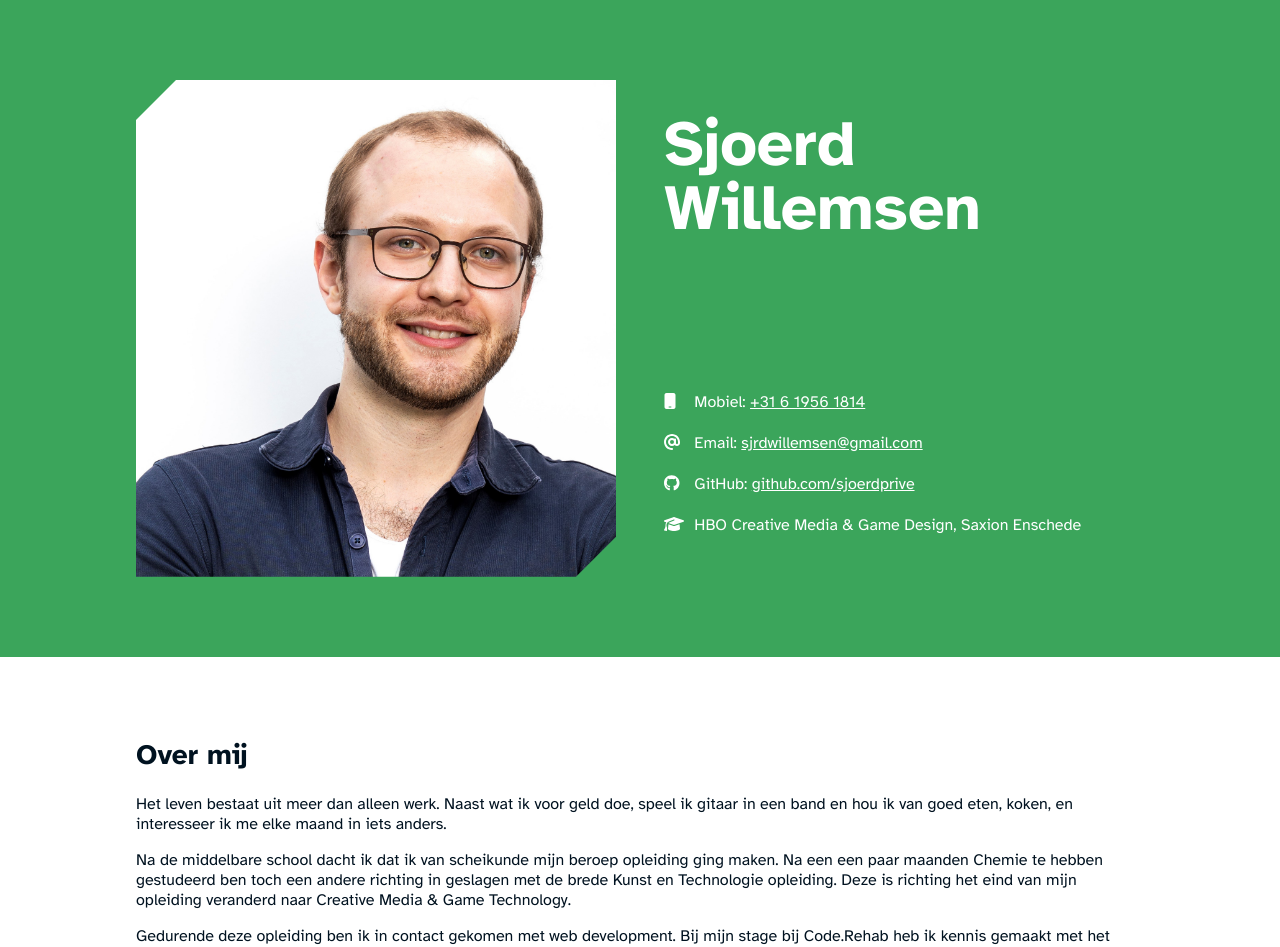
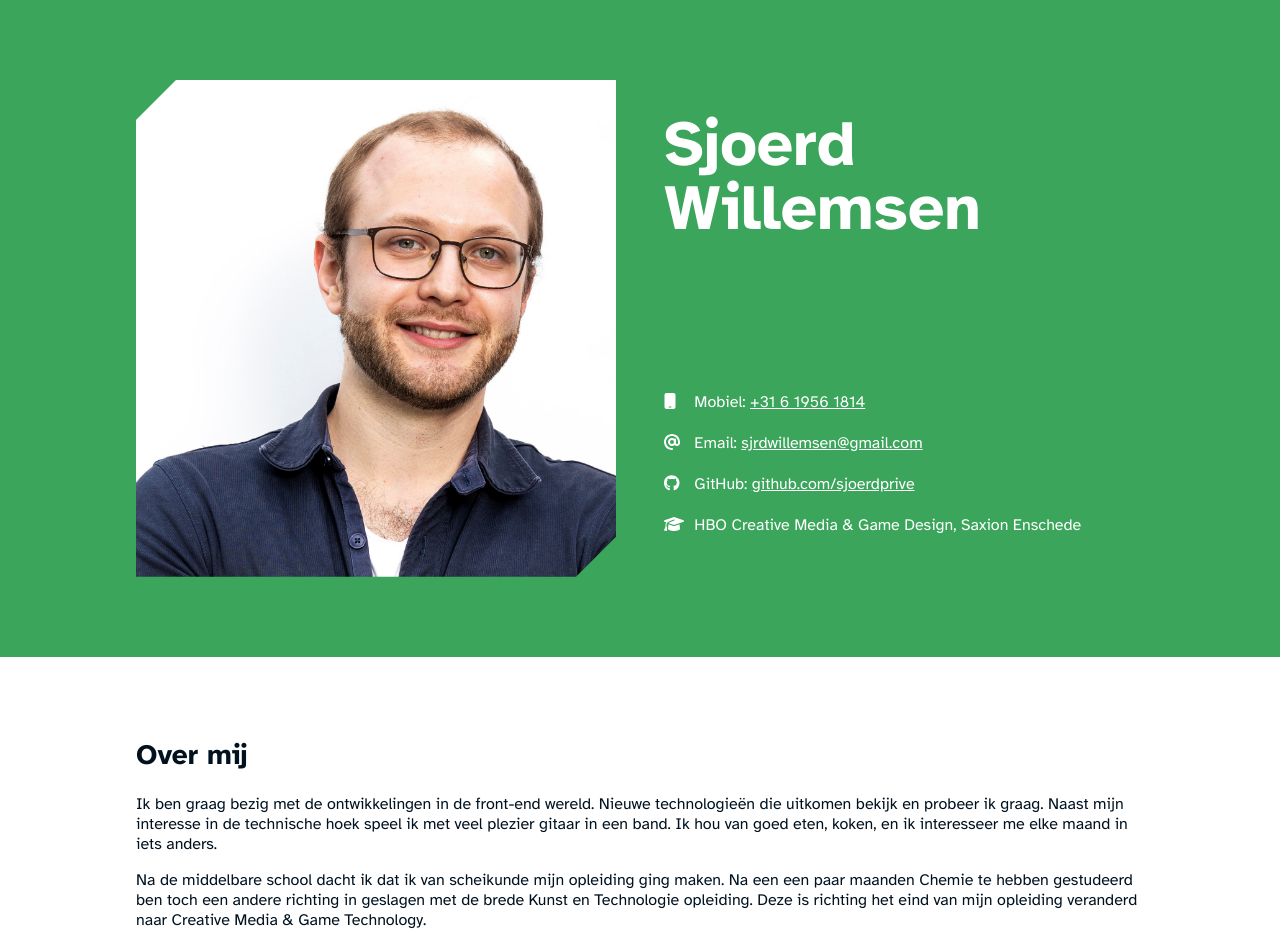
Before and after one commit to sjoerdprive/cv, a Next.js app: page / in a window 1280 px wide. Shown: the top 947 px of the page. Built offline with nearby package versions, Linux system fonts and the light colour scheme.

Commit message:
textwijziging

```diff
--- a/app/page.tsx
+++ b/app/page.tsx
@@ -65,12 +65,14 @@ export default function Home() {
         <div className="container">
           <h2>Over mij</h2>
           <p>
-            Het leven bestaat uit meer dan alleen werk. Naast wat ik voor geld
-            doe, speel ik gitaar in een band en hou ik van goed eten, koken, en
-            interesseer ik me elke maand in iets anders.
+            Ik ben graag bezig met de ontwikkelingen in de front-end wereld.
+            Nieuwe technologieën die uitkomen bekijk en probeer ik graag. Naast
+            mijn interesse in de technische hoek speel ik met veel plezier
+            gitaar in een band. Ik hou van goed eten, koken, en ik interesseer
+            me elke maand in iets anders.
           </p>
           <p>
-            Na de middelbare school dacht ik dat ik van scheikunde mijn beroep
+            Na de middelbare school dacht ik dat ik van scheikunde mijn
             opleiding ging maken. Na een een paar maanden Chemie te hebben
             gestudeerd ben toch een andere richting in geslagen met de brede
             Kunst en Technologie opleiding. Deze is richting het eind van mijn
```
Also changed, not shown: 1 other file (tests, documents, lock files or other folders).
